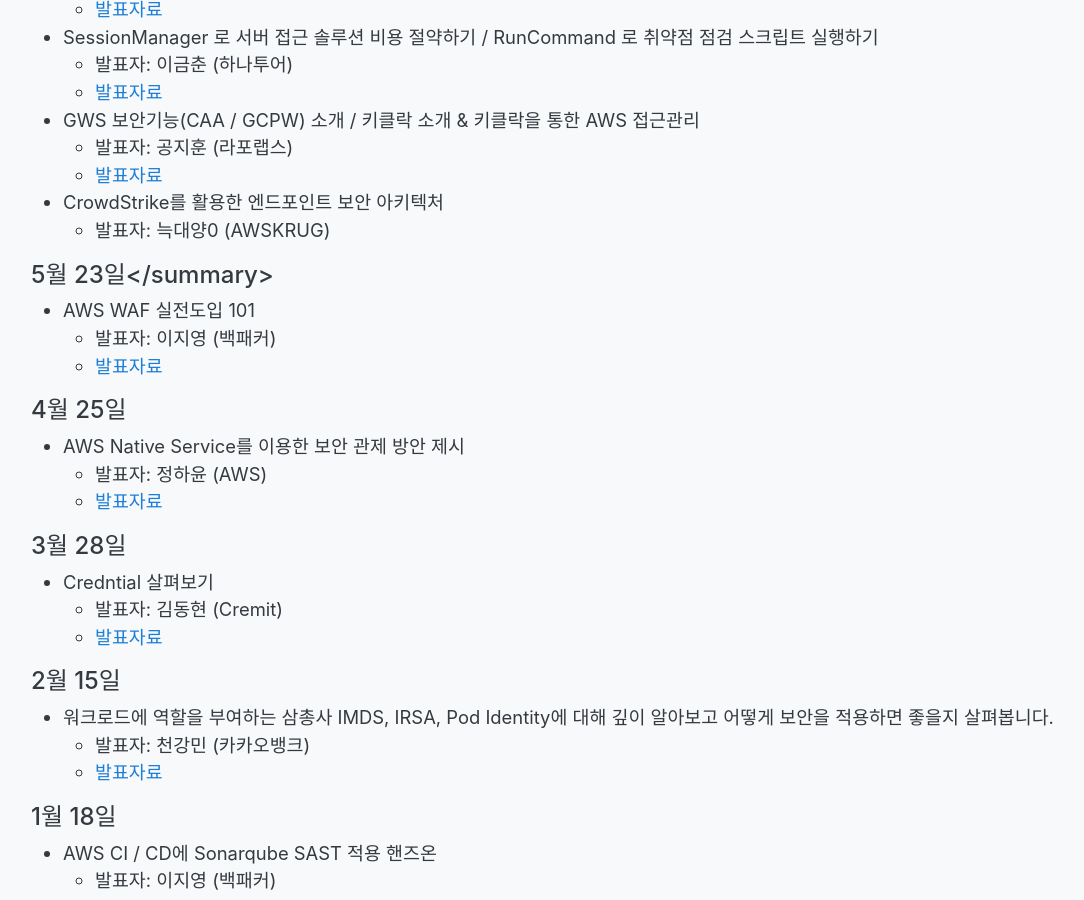
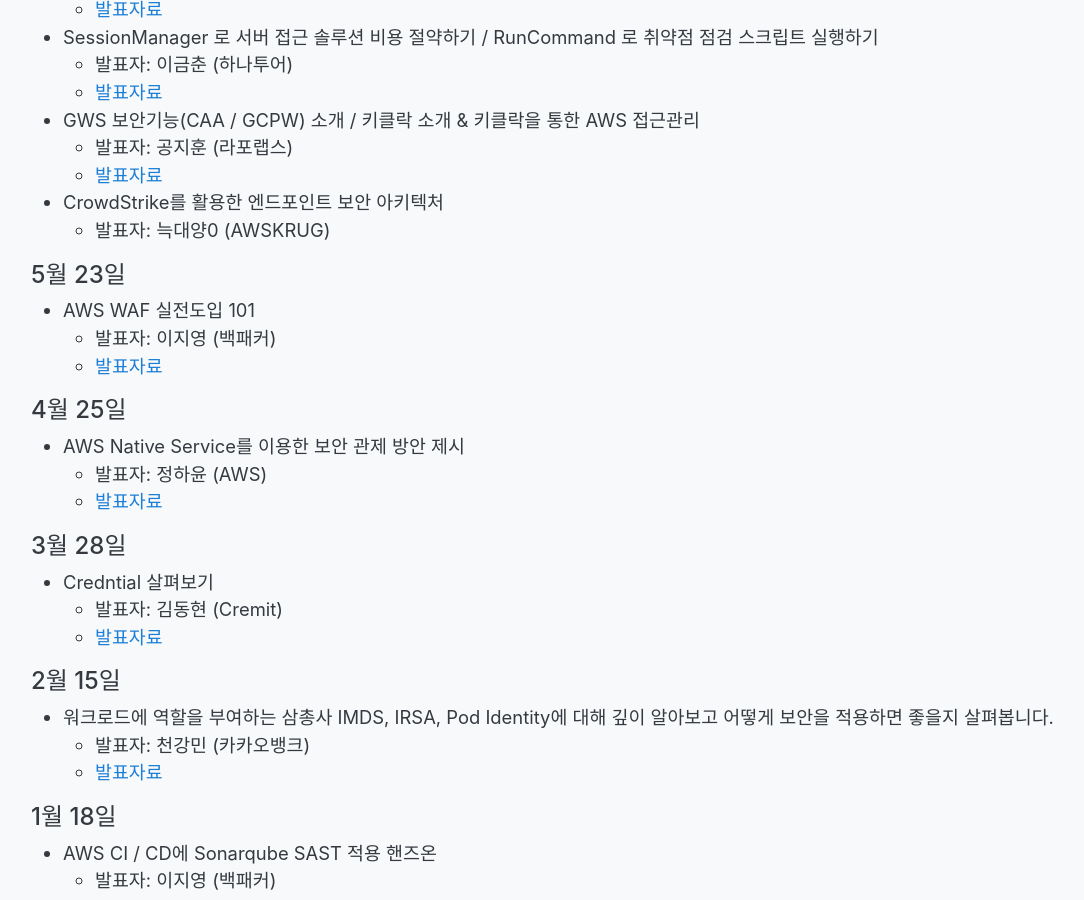
Before and after one commit to awskrug/security-group, a Jekyll site: the page built from events.md, in a window 1280 px wide and 900 px high, scrolled down 2568 px. Shown: the whole window, without its empty margins (51-1135 px from the left). Built offline with Jekyll 4.4.1, drawn with Linux system fonts in a browser that asks for light colours; part of the change alters nothing that is shown.

Commit message:
오타 수정

```diff
--- a/events.md
+++ b/events.md
@@ -107,7 +107,7 @@ navorder: 1
 - CrowdStrike를 활용한 엔드포인트 보안 아키텍처
   - 발표자: 늑대양0 (AWSKRUG)
 
-#### 5월 23일</summary>
+#### 5월 23일
 - AWS WAF 실전도입 101
   - 발표자: 이지영 (백패커)
   - [발표자료](/files/AWSKRUG_2024_05_AWSWAF.pdf)
```
